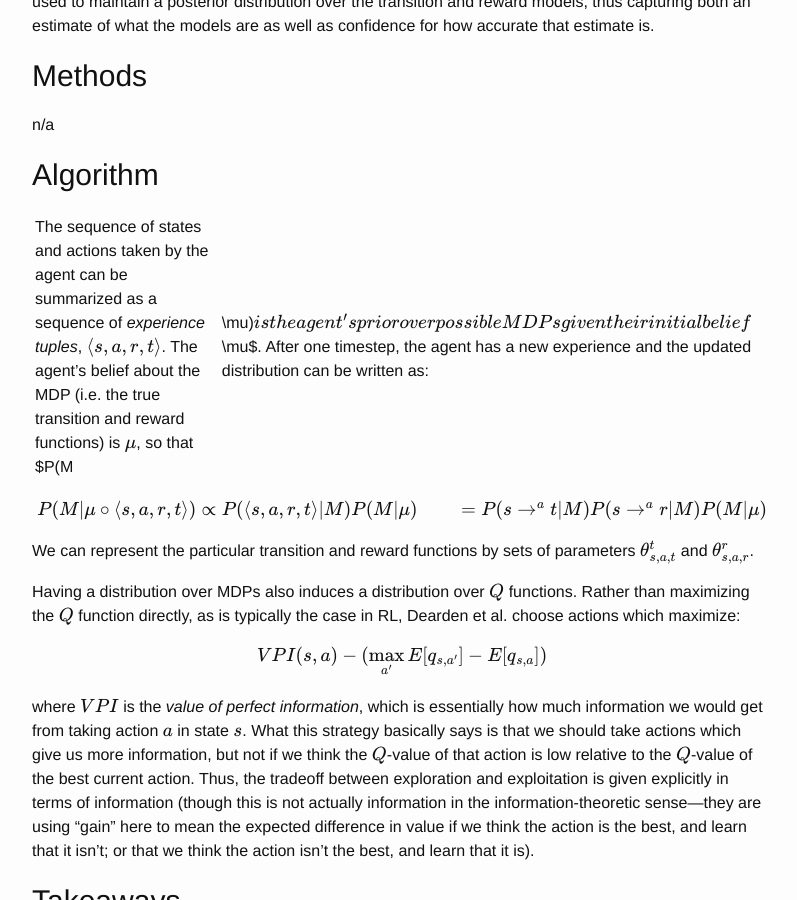
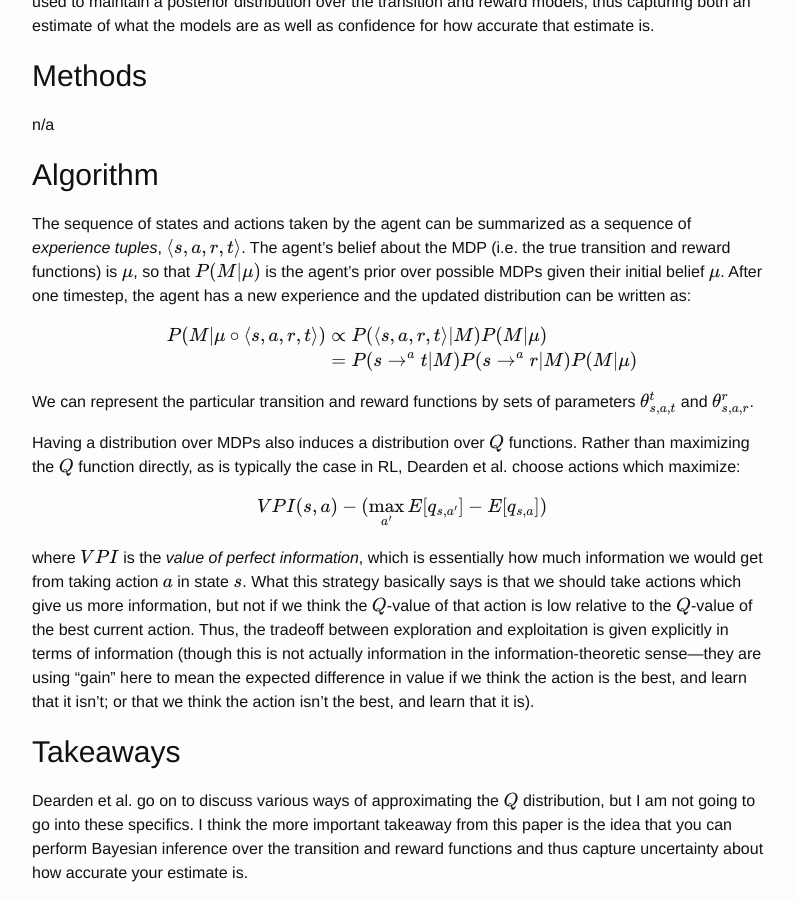
Before and after one commit to jhamrick/quals, a Jekyll site: the page built from _posts/2015-12-15-Dearden1999.md, in a window 1280 px wide and 900 px high, scrolled down 468 px. Shown: the whole window, without its empty margins (238-1035 px from the left). Built offline with Jekyll 4.4.1, drawn with Linux system fonts in a browser that asks for light colours; formulas are drawn with MathJax 3.

Commit message:
Fix math in Dearden1999

```diff
--- a/_posts/2015-12-15-Dearden1999.md
+++ b/_posts/2015-12-15-Dearden1999.md
@@ -19,12 +19,12 @@ n/a
 
 # Algorithm
 
-The sequence of states and actions taken by the agent can be summarized as a sequence of *experience tuples*, $\langle s, a, r, t \rangle$. The agent's belief about the MDP (i.e. the true transition and reward functions) is $\mu$, so that $P(M|\mu)$ is the agent's prior over possible MDPs given their initial belief $\mu$. After one timestep, the agent has a new experience and the updated distribution can be written as:
+The sequence of states and actions taken by the agent can be summarized as a sequence of *experience tuples*, $\langle s, a, r, t \rangle$. The agent's belief about the MDP (i.e. the true transition and reward functions) is $\mu$, so that $P(M\vert\mu)$ is the agent's prior over possible MDPs given their initial belief $\mu$. After one timestep, the agent has a new experience and the updated distribution can be written as:
 
 $$
 \begin{align*}
-P(M|\mu \circ \langle s, a, r, t \rangle) &\propto P(\langle s, a, r, t \rangle | M)P(M|\mu)
-&= P(s\rightarrow^a t|M)P(s\rightarrow^a r|M)P(M|\mu)
+P(M\vert\mu \circ \langle s, a, r, t \rangle) &\propto P(\langle s, a, r, t \rangle \vert M)P(M\vert\mu)\\
+&= P(s\rightarrow^a t\vert M)P(s\rightarrow^a r\vert M)P(M\vert\mu)
 \end{align*}
 $$
 
```
